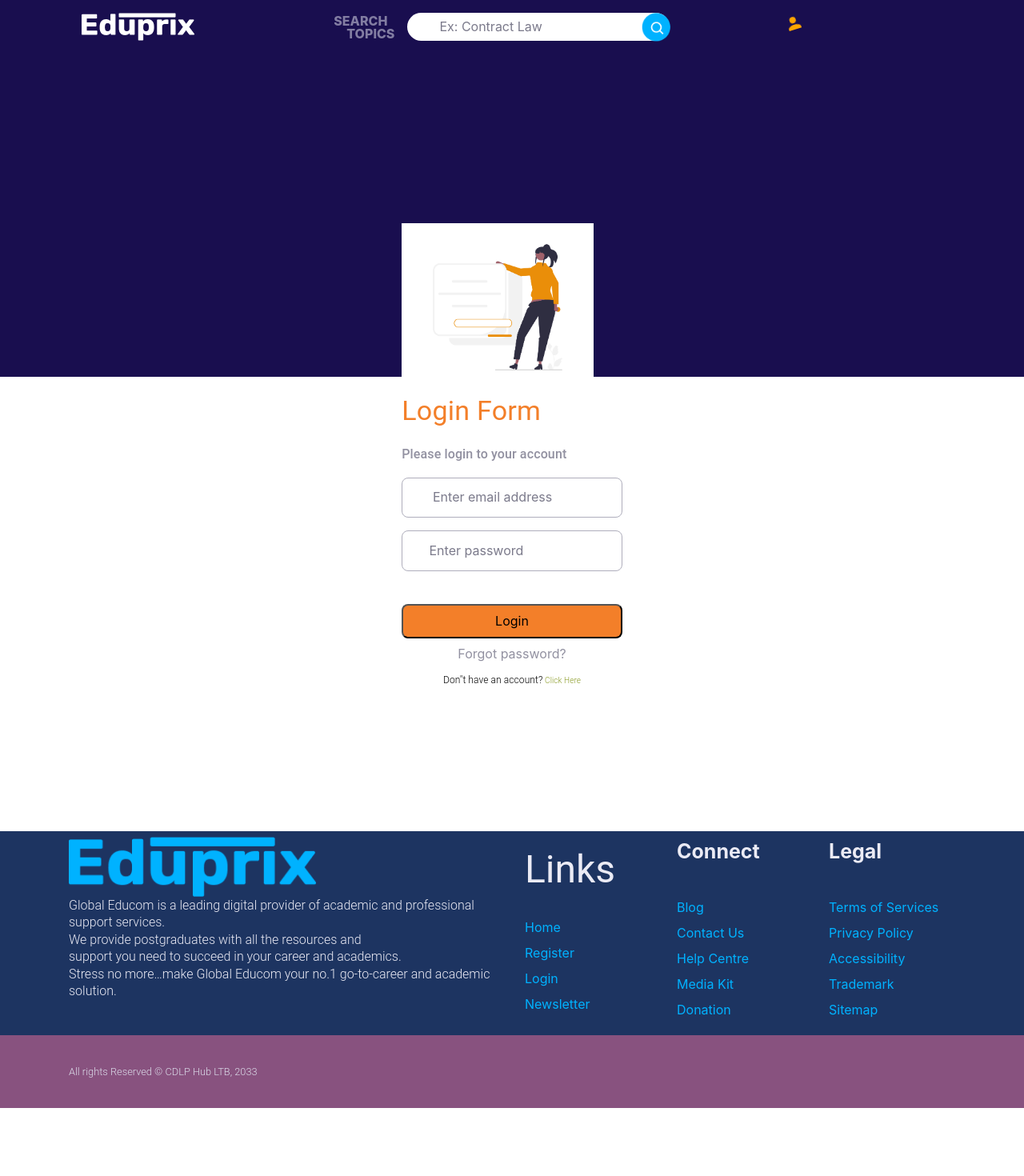
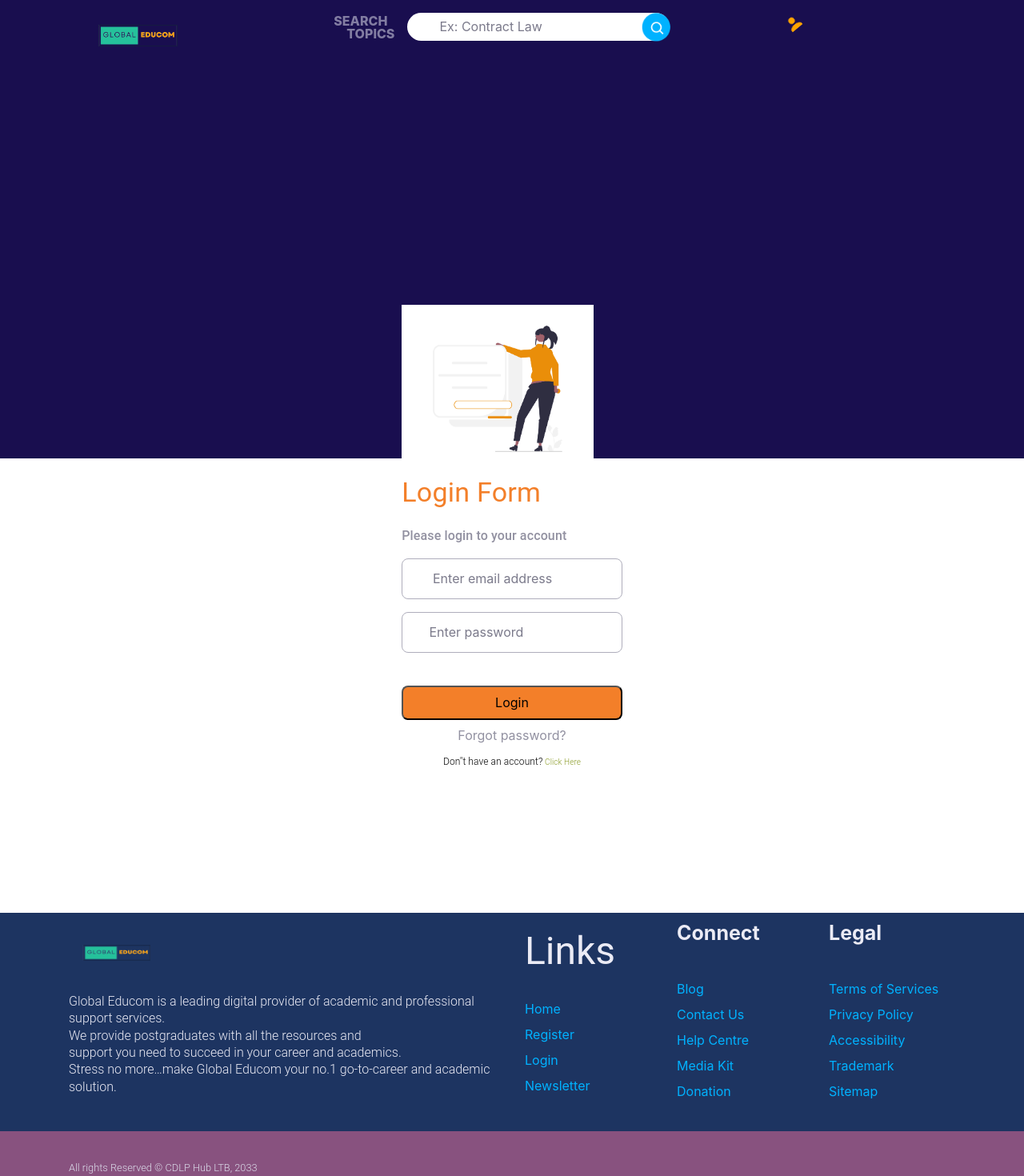
Before and after one commit to oduyemi/globaleducom, a React (Create React App) app: page /login in a window 1280 px wide. Shown: the top 1470 px of the page at 80% size. Before the commit the page ends 1385 px from the top, so only its background shows below. Built offline with nearby package versions, Linux system fonts and the light colour scheme.

Commit message:
logo sorted

```diff
--- a/src/App.css
+++ b/src/App.css
@@ -26,6 +26,7 @@ body{
 
 
 
+
 .heading,
 .headerbanner_container{
   background-color:#190E4F;
@@ -33,6 +34,11 @@ body{
 
 .headerbanner{
   transform: translateY(calc(-50% - 25px));
+}
+
+.logo{
+  position: relative;
+  top: -30% !important;
 }
 
 #hero{
--- a/src/components/Footer.jsx
+++ b/src/components/Footer.jsx
@@ -11,7 +11,7 @@ export const Footer = () => {
             <Box className="row">
                 <Box className="col-12 col-sm-12 col-lg-6 mb-4 order-0 order-sm-0 my-auto">
                     <a className="text-decoration-none" href="/">
-                        <img src={require("../assets/images/logos/logo-footer.png")} height="75" alt="logo" />
+                        <img src={require("../assets/images/logos/logo.png")} height="100" width="120" alt="logo" />
                     </a>
                     <Typography variant="h5" paragraph sx={{ fontWeight: "light", fontSize: "16px"}} className="text-light">
                         Global Educom is a leading digital provider of academic and professional support services.
--- a/src/components/Header.jsx
+++ b/src/components/Header.jsx
@@ -15,7 +15,10 @@ export const Header = () => {
         <Box maxWidth="xl" className="py-3 heading">
             <Box className="container" id="topNav">
             <Box className="row justify-content-between">
-                <Box className="col-auto"><a className="navbar-brand" href="/"><img src={require("../assets/images/logos/logo.png")} width="141" alt="logo" /></a></Box>
+                <Box className="col-auto">
+                    <a className="navbar-brand logo" href="/">
+                        <img src={require("../assets/images/logos/logo.png")} width="141" alt="logo" />
+                    </a></Box>
                 <Box className="col-auto order-2 d-none d-sm-block"><a className="nav-link" href="#!"> <i className="fas fa-user text-info me-2"></i></a></Box>
                 <Box className="col-auto d-none d-lg-block">
                     <Box className="d-flex align-items-center">
--- a/src/components/Newsletter.jsx
+++ b/src/components/Newsletter.jsx
@@ -15,7 +15,7 @@ export const Newsletter = () => {
                 <img className="w-100" src={require("../assets/images/illustrations/cta.png")} alt="..." />
             </Box>
             <Box className="col-lg-5 col-xl-4">
-              <Typography variant="h1" className="fw-normal text-secondary mb-4">Get Regular <br />Updates from</Typography><img src={require("../assets/images/logos/logo-footer.png")} height="75" alt="..." />
+              <Typography variant="h1" className="fw-normal text-secondary mb-4">Get Regular <br />Updates from</Typography><img src={require("../assets/images/logos/logo.png")} height="100" width="120" alt="..." />
               <Typography variant="h5" className="text-secondary fw-normal my-3">SUBSCRIBE TO NEWSLETTER </Typography>
               <form className="row gx-2 gy-2 align-items-center">
                 <Box className="col">
```
Also changed, not shown: src/assets/images/logos/logo-footer.png (deleted), src/assets/images/logos/logo.png.
